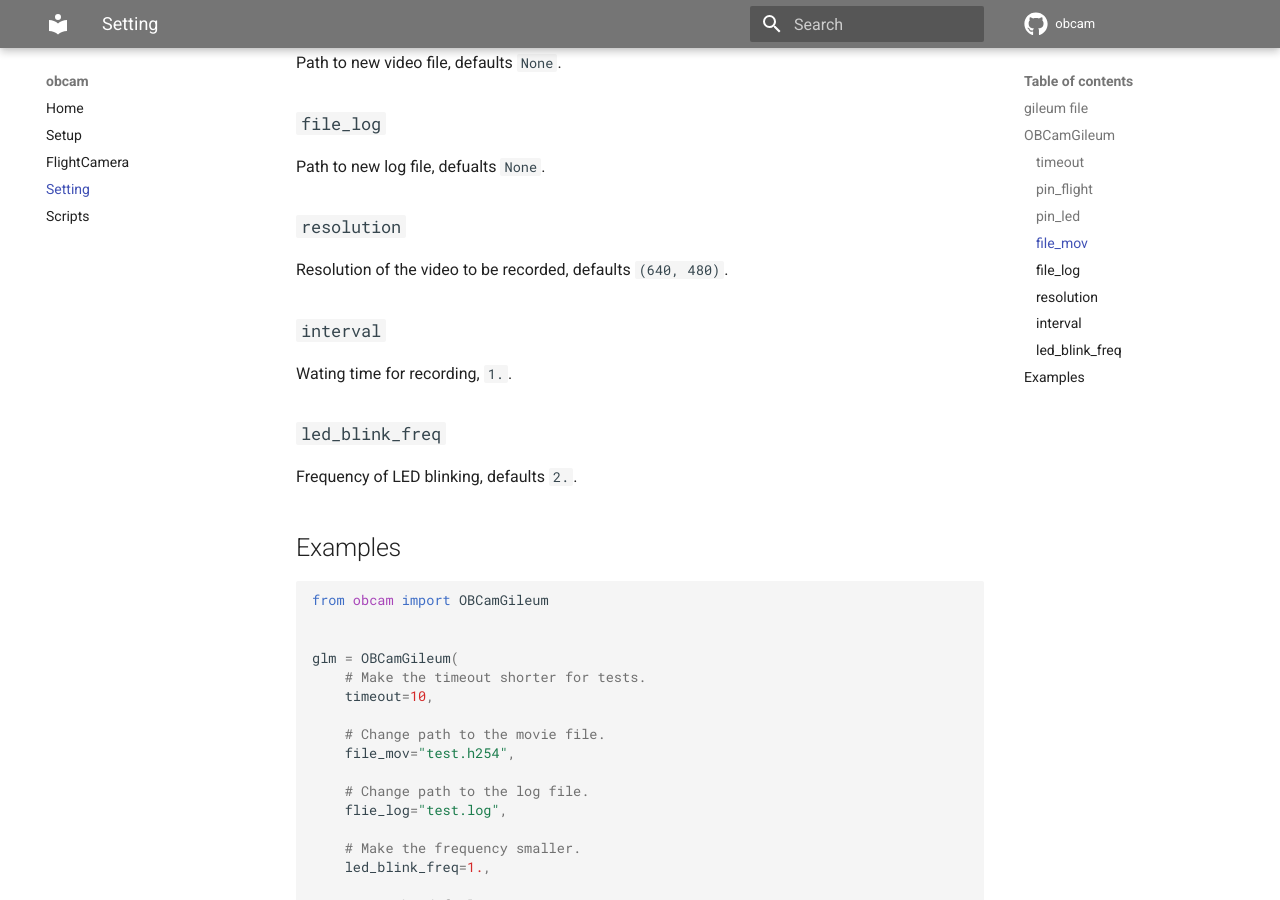
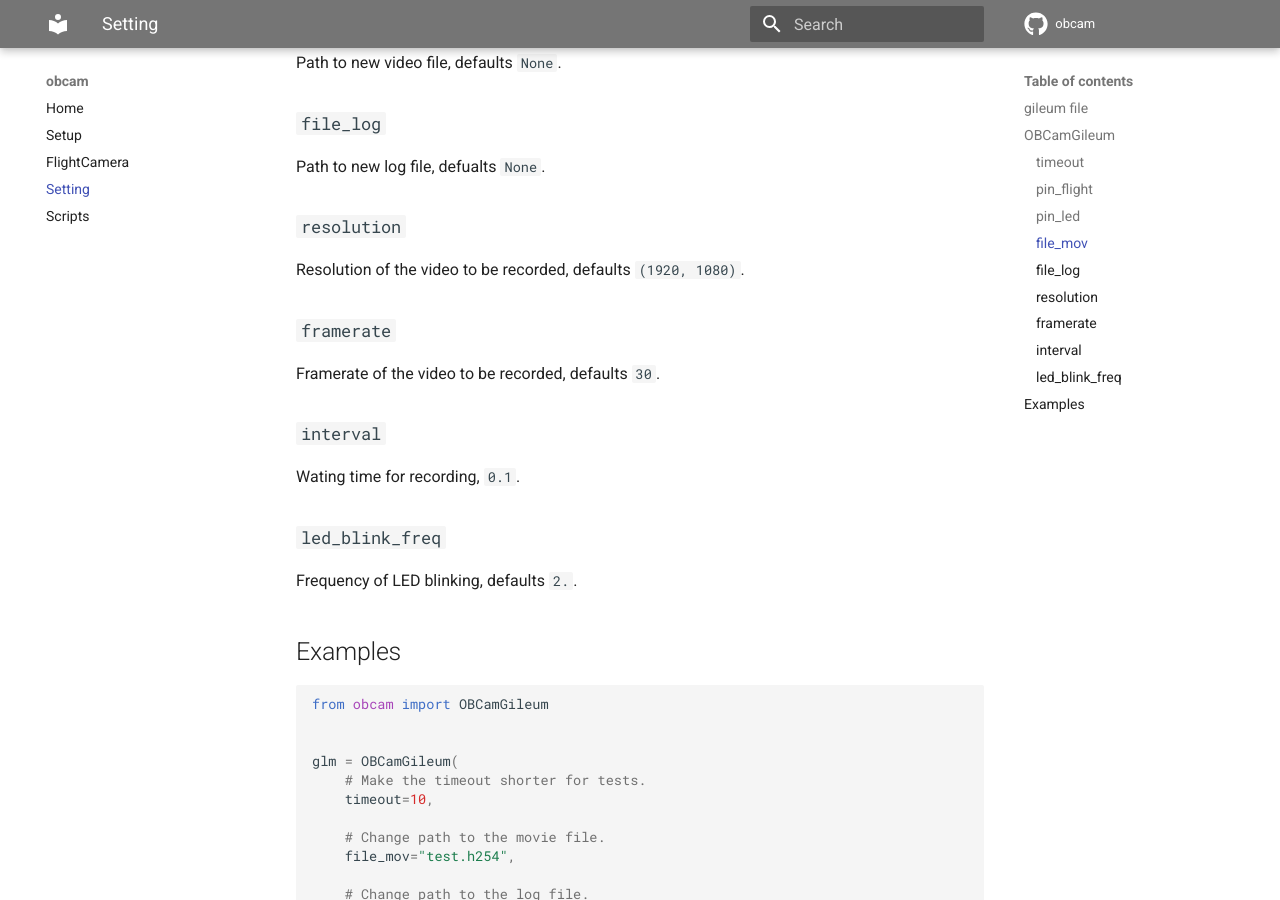
Before and after one commit to FROM-THE-EARTH/obcam, an MkDocs documentation site: the page built from docs/setting.md, in a window 1280 px wide and 900 px high, scrolled down 814 px. Built offline with MkDocs 1.6.1 and Material for MkDocs 9.7.7, drawn with Linux system fonts in a browser that asks for light colours; comment, search, counter and statistics services are not loaded.

Commit message:
Reflected changes of setting values to the documentation. #3

```diff
--- a/docs/setting.md
+++ b/docs/setting.md
@@ -30,11 +30,15 @@ Path to new log file, defualts `None`.
 
 ### `resolution`
 
-Resolution of the video to be recorded, defaults `(640, 480)`.
+Resolution of the video to be recorded, defaults `(1920, 1080)`.
+
+### `framerate`
+
+Framerate of the video to be recorded, defaults `30`.
 
 ### `interval`
 
-Wating time for recording, `1.`.
+Wating time for recording, `0.1`.
 
 ### `led_blink_freq`
 
```
